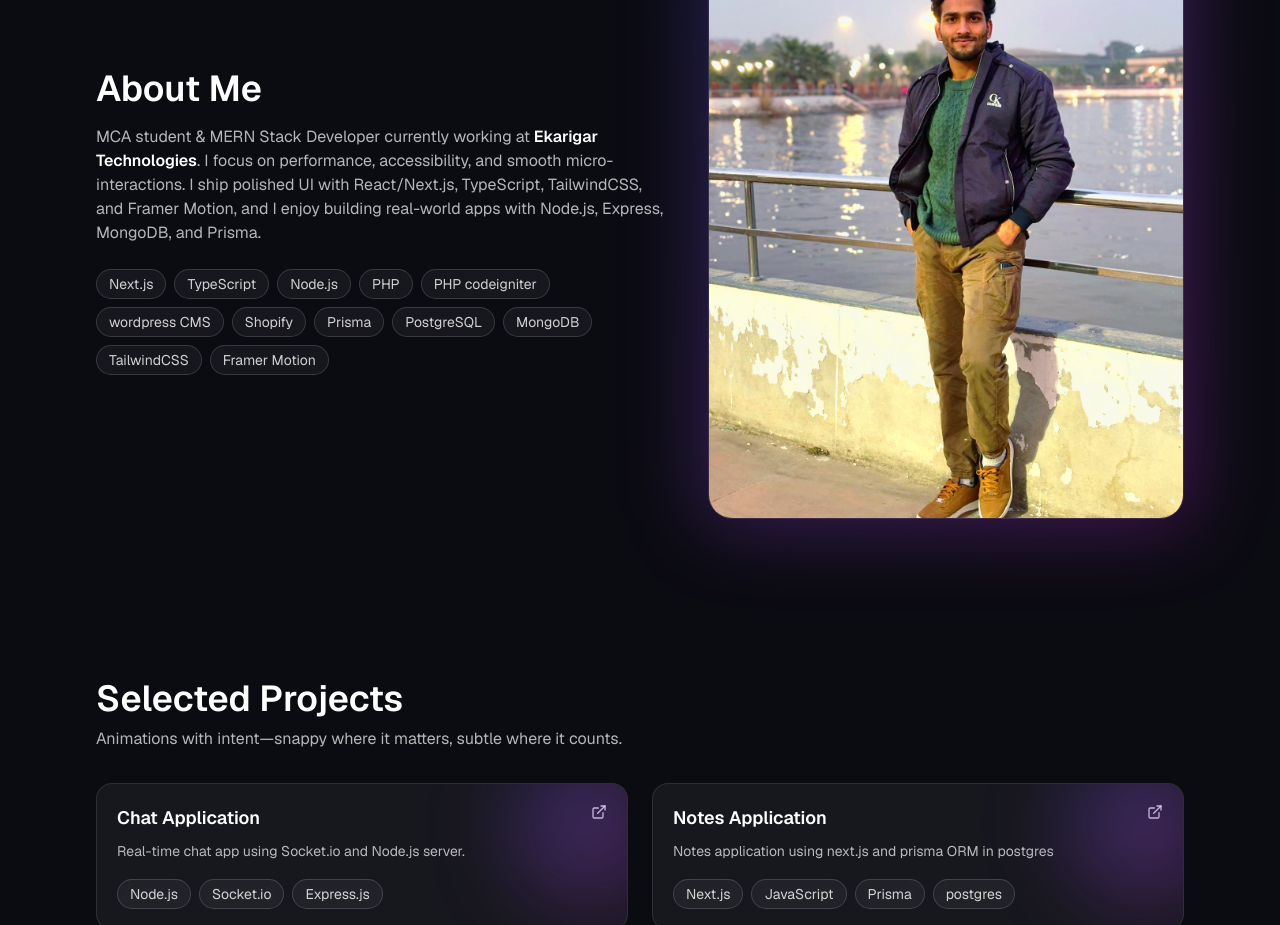
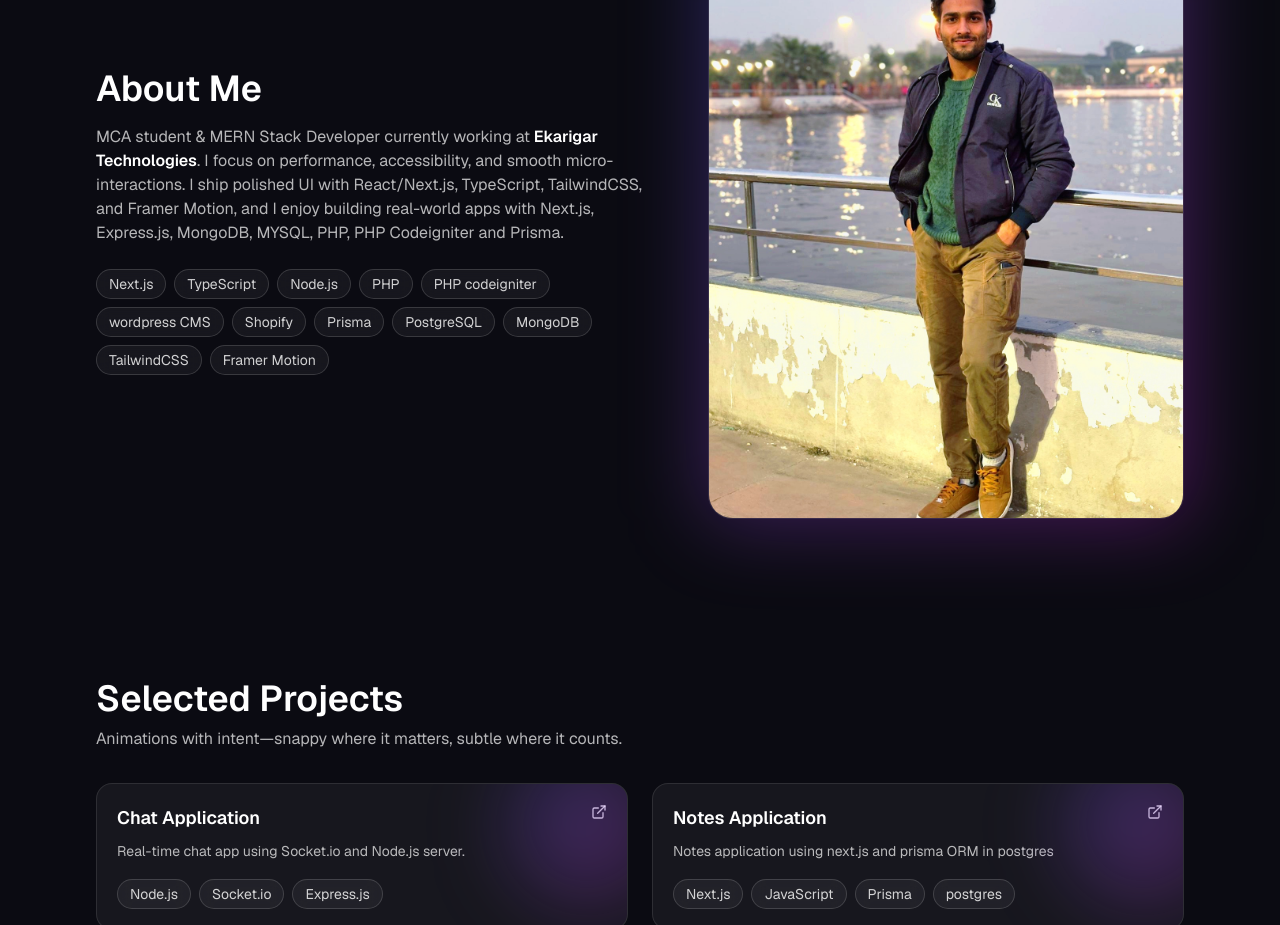
Before and after one commit to yashmevat/portfolio, a Next.js app: page / in a window 1280 px wide. Shown: the part 860-1785 px from the top of the page. Built offline with nearby package versions, Linux system fonts and the light colour scheme.

Commit message:
latest commit

```diff
--- a/src/app/page.tsx
+++ b/src/app/page.tsx
@@ -376,7 +376,7 @@ function About() {
             <span className="font-semibold text-white"> Ekarigar Technologies</span>.
             I focus on performance, accessibility, and smooth micro-interactions.
             I ship polished UI with React/Next.js, TypeScript, TailwindCSS, and Framer Motion,
-            and I enjoy building real-world apps with Node.js, Express, MongoDB, and Prisma.
+            and I enjoy building real-world apps with Next.js, Express.js, MongoDB, MYSQL, PHP, PHP Codeigniter and Prisma.
           </p>
 
           <div className="mt-6 flex flex-wrap gap-2">
```
